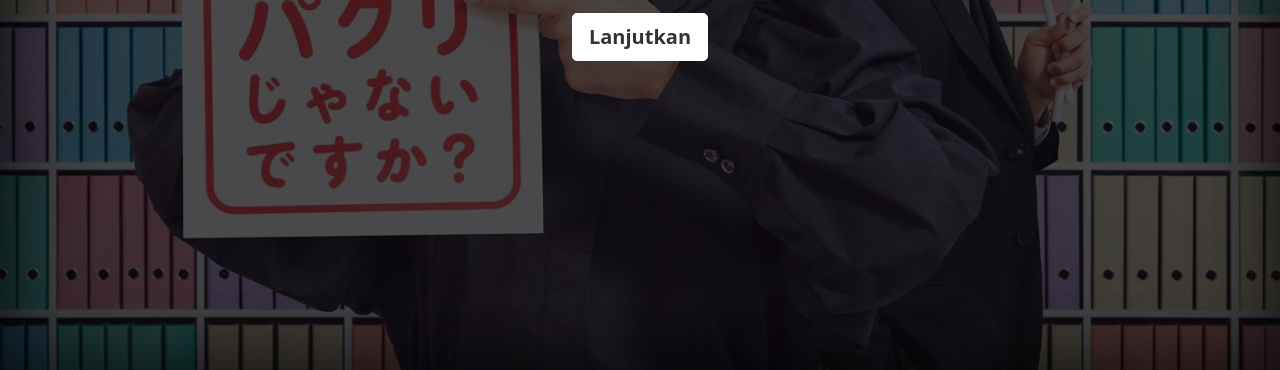
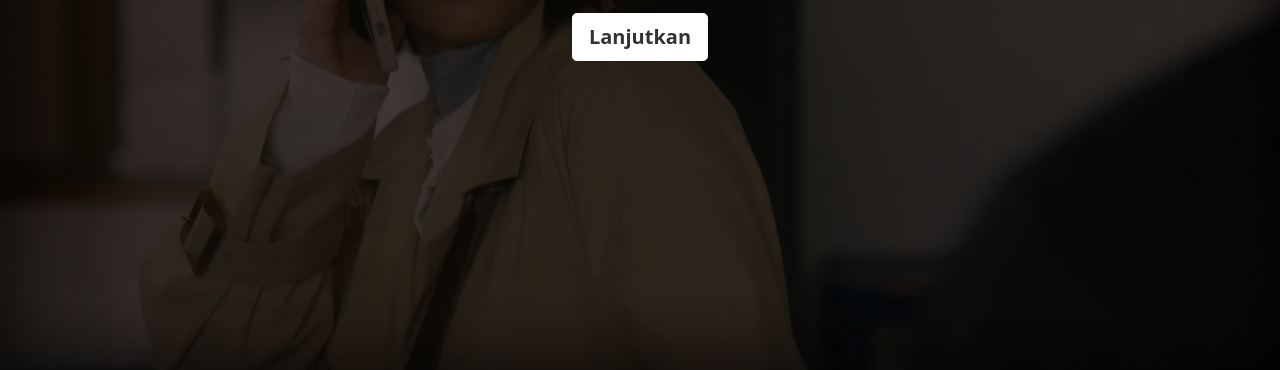
Before and after one commit to freetersubs/sorepaku, a plain HTML site: page index.html in a window 1280 px wide. Shown: the part 430-800 px from the top of the page. Drawn offline with nearby package versions, Linux system fonts and the light colour scheme.

Commit message:
Update index.html

```diff
--- a/index.html
+++ b/index.html
@@ -41,7 +41,7 @@ body, html {
   background: linear-gradient(
           rgba(0, 0, 0, 0.7),
           rgba(0, 0, 0, 0.7)
-        ), url("sorepaku.jpg");
+        ), url("sorepaku2.jpg");
   height: 100%;
   /* text-shadow: 2px 2px 2px #000000; */
 
```
